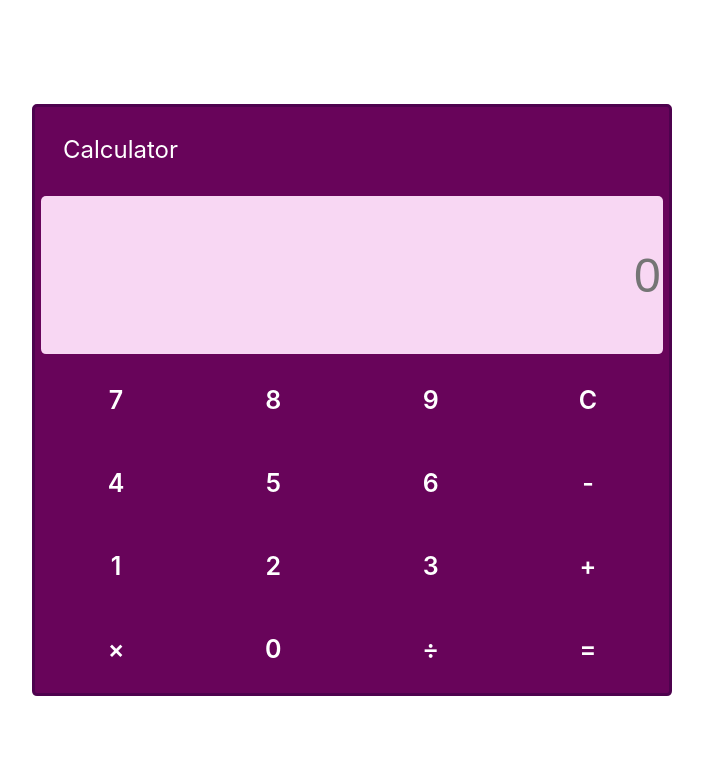
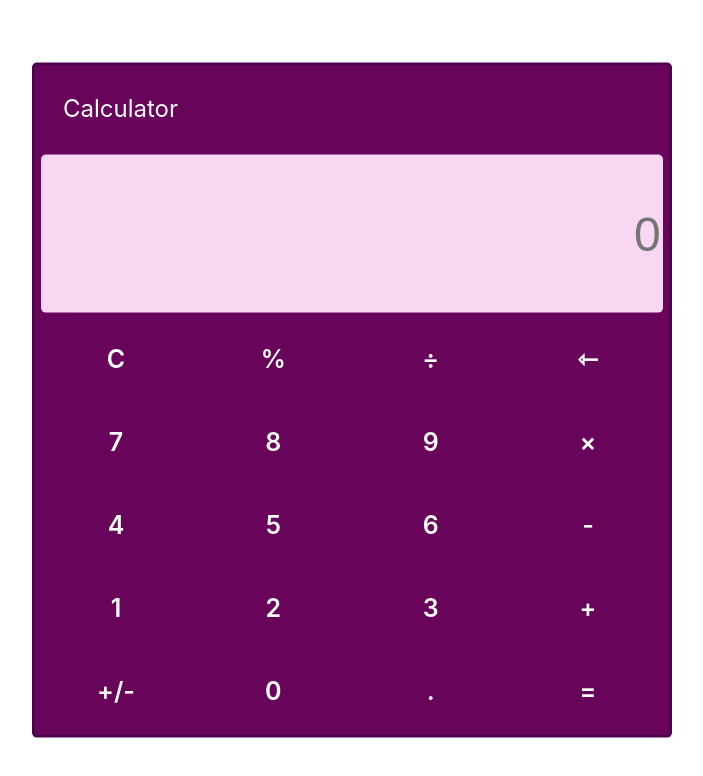
Before and after one commit to FlavioAlm/Calculadora, a React (Create React App) app: page / in a window 1280 px wide. Shown: the top 776 px of the page, without its empty margins (288-991 px from the left). Built offline with nearby package versions, Linux system fonts and the light colour scheme.

Commit message:
complete layout

```diff
--- a/src/containers/Calculator.css
+++ b/src/containers/Calculator.css
@@ -1,7 +1,7 @@
 .wrapper {
   display: grid;
-  grid-template-columns: repeat(4, minmax(80px, 1fr));
-  grid-template-rows: repeat(7, minmax(50px, 1fr));
+  grid-template-columns: repeat(4, minmax(75px, 1fr));
+  grid-template-rows: repeat(7, minmax(35px, 1fr));
   grid-auto-columns: minmax(30px, auto);
   gap: 0.5em 0.5em;
 }
--- a/src/containers/Calculator.js
+++ b/src/containers/Calculator.js
@@ -34,6 +34,7 @@ class Calculator extends Component {
   }
 
   handleChange(props) {
+    console.log("start handle: " + this.state.sequence);
     let oldSequence = this.state.sequence;
     let newSequence = '';
 
@@ -41,11 +42,19 @@ class Calculator extends Component {
       newSequence = safeEval(oldSequence);
     } else if (props === "C") {
       newSequence = '';
+    } else if (props === "⇽") {
+      console.log("oldSeq in <-: " + oldSequence)
+      newSequence = oldSequence.slice(0, -1);
+      console.log("newSeq in <-: " + newSequence)
+    } else if (props === "+/-") {
+      let oposite = (-1)*(parseInt(oldSequence));
+      newSequence = oposite.toString();
     } else {
       newSequence = oldSequence + props;
     }
 
     this.setState({sequence: newSequence});
+    console.log("end handle: " + this.state.sequence);
   }
 
   render(){
@@ -60,16 +69,29 @@ class Calculator extends Component {
             onChange={ null }
           />
 
+          <ButtonDel
+            key="C"
+            name="C"
+            onChange={this.handleClick} />
+          <ButtonOperator
+            name="%"
+            onChange={this.handleClick}/>
+          <ButtonOperator
+            name="÷"
+            onChange={this.handleClick}/>
+          <ButtonDel
+            name="⇽"
+            onChange={this.handleClick} />
+
           {[7, 8, 9].map(num => (
           <ButtonNumber
             key={num}
             name={num}
             onChange={this.handleClick}/>
           ))}
-          <ButtonDel
-            key="C"
-            name="C"
-            onChange={this.handleClick} />
+          <ButtonOperator
+            name="×"
+            onChange={this.handleClick}/>
 
           {[4, 5, 6].map(num => (
             <ButtonNumber
@@ -92,13 +114,13 @@ class Calculator extends Component {
             onChange={this.handleClick}/>
 
           <ButtonOperator
-            name="×"
+            name="+/-"
             onChange={this.handleClick}/>
           <ButtonNumber
             name="0"
             onChange={this.handleClick}/>
           <ButtonOperator
-            name="÷"
+            name="."
             onChange={this.handleClick}/>
           <ButtonEqual
             name="="
--- a/src/containers/utils.js
+++ b/src/containers/utils.js
@@ -8,19 +8,8 @@ function safeEval(sequence) {
   let operator = '+';
 
   while (newSeq.length > 1) {
-    if (isNaN(newSeq[0])) {
+    if (!isNaN(newSeq[0]) || newSeq[0].includes(".")) {
       console.log("start if-with: " + newSeq);
-      console.log(newSeq[0]);
-      operator = newSeq[0];
-      secondNumber = newSeq[1];
-      newSeq = newSeq.slice(2);
-
-      firstNumber = calculate(parseInt(firstNumber), operator, parseInt(secondNumber));
-      newSeq.unshift(firstNumber);
-      console.log("end if-with: " + newSeq);
-
-    } else {
-      console.log("start else-with: " + newSeq);
       console.log(newSeq[0]);
       firstNumber = newSeq[0];
       operator = newSeq[1];
@@ -28,15 +17,26 @@ function safeEval(sequence) {
 
       newSeq = newSeq.slice(3);
 
-      firstNumber = calculate(parseInt(firstNumber), operator, parseInt(secondNumber));
-      newSeq.unshift(firstNumber);
+      firstNumber = calculate(parseFloat(firstNumber), operator, parseFloat(secondNumber));
+      newSeq.unshift(String(firstNumber));
+      console.log("end if-with: " + newSeq);
+
+    } else {
+      console.log("start else-with: " + newSeq);
+      console.log(newSeq[0]);
+      operator = newSeq[0];
+      secondNumber = newSeq[1];
+      newSeq = newSeq.slice(2);
+
+      firstNumber = calculate(parseFloat(firstNumber), operator, parseFloat(secondNumber));
+      newSeq.unshift(String(firstNumber));
       console.log("end else-with: " + newSeq);
     }
   }
 
   console.log("seq final: " + newSeq);
   console.log("resultado: " + newSeq.slice(-1));
-  return newSeq.slice(-1);
+  return String(newSeq[0]);
 
 };
 
@@ -65,26 +65,32 @@ function calculate(firstNumber, operator, secondNumber) {
     default:
         console.log("error!")
   }
-  return result
+  return result.toPrecision(4)
 
 }
 
 function numberSequenceToArray (string) {
 
   let array = [];
-  let fullNumber = '';
+  let fullNumber = string[0];
 
-  for (let i = 0; i < string.length; i++) {
-    if (isNaN(string[i])) {
+  if (isNaN(string[0])) {
+    array.push("0");
+    array.push(fullNumber);
+    fullNumber = '';
+  }
+
+  for (let i = 1; i < string.length; i++) {
+    if (!isNaN(string[i]) || string[i]===".") {
+      fullNumber += string[i]
+    } else {
       array.push(fullNumber);
       array.push(string[i]);
       fullNumber = '';
-    } else {
-      fullNumber += string[i]
     }
   }
   array.push(fullNumber);
-
+  console.log("array: " + array)
   return array;
 }
 
```
Also changed, not shown: 1 other file (tests, documents, lock files or other folders).
